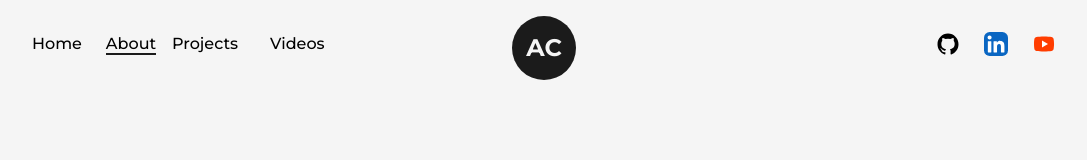
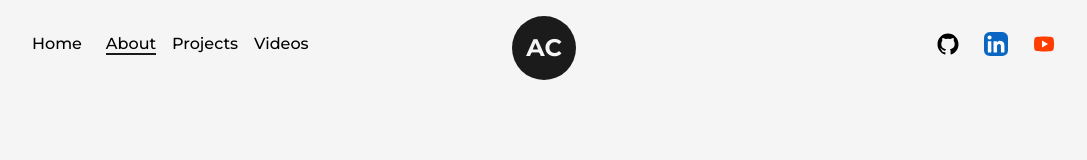
Before and after one commit to imalicolak/alicolak-portfolio1, a Next.js app: page /about in a window 1280 px wide. Shown: the top 160 px of the page, without its empty margins (96-1183 px from the left). Built offline with nearby package versions, Linux system fonts and the light colour scheme.

Commit message:
Navbar fix

```diff
--- a/src/components/Navbar.jsx
+++ b/src/components/Navbar.jsx
@@ -31,11 +31,10 @@ const Navbar = () => {
     <header className="w-full px-32 py-8 font-medium flex items-center justify-between">
       <nav>
         <CustomLink href="/" title="Home" className="mr-6" />
-
         <CustomLink href="/about" title="About" />
         <CustomLink href="/projects" title="Projects" className="mx-4" />
         {/* <CustomLink href="/articles" title="Articles" className="mx-4" /> */}
-        <CustomLink href="videos" title="Videos" className=" ml-4" />
+        <CustomLink href="videos" title="Videos" className="mr-4 " />
       </nav>
 
       <nav className="flex items-center justify-center flex-wrap">
```
